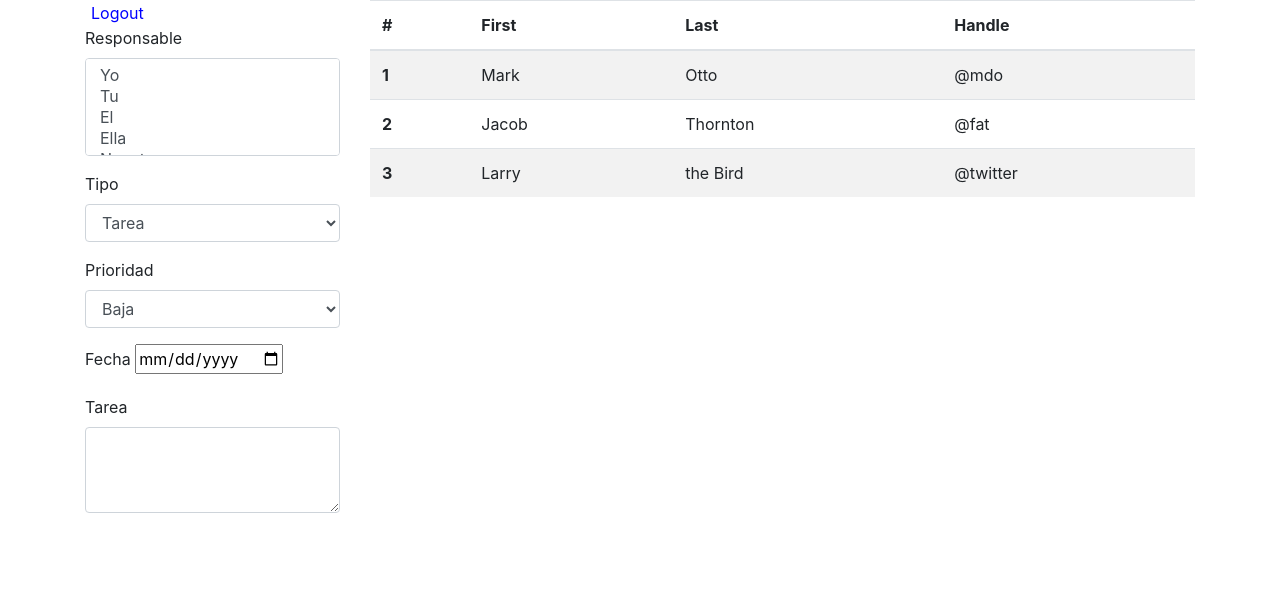
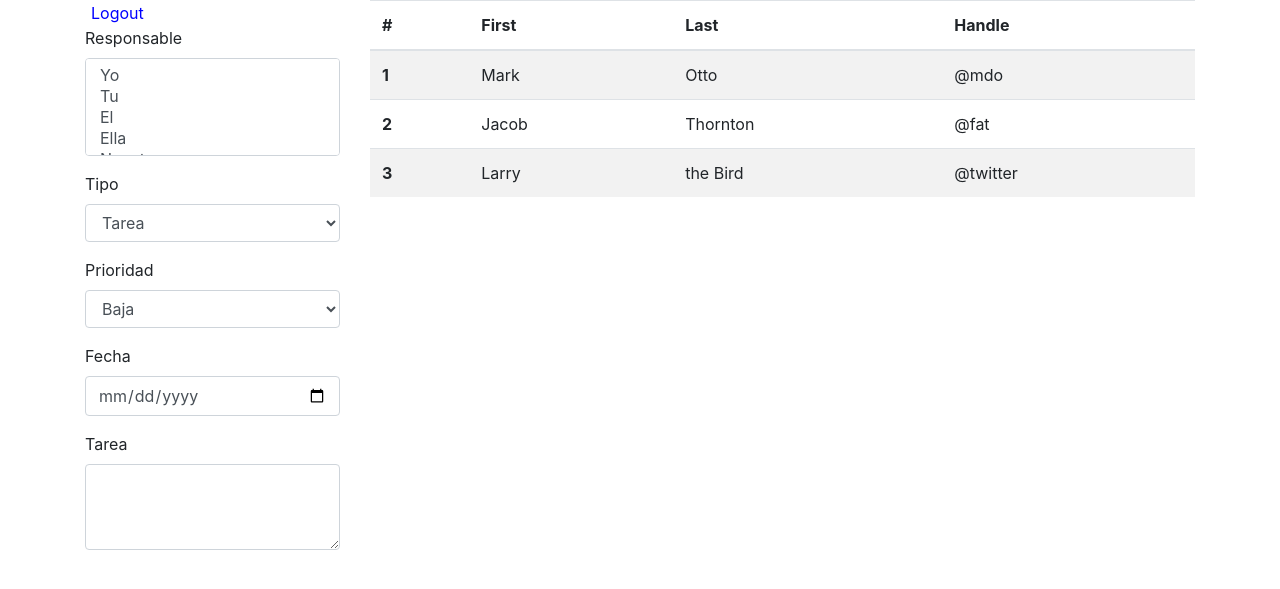
Before and after one commit to adg08101/rifando-en-cuba, a PHP site: page /main.php in a window 1280 px wide. Shown: the top 589 px of the page. Run offline with PHP 8.4, Linux system fonts and the light colour scheme; the visitor is signed in with stand-in values (Sample User, id 1).

Commit message:
Initial commit
Starting PHP

```diff
--- a/main.php
+++ b/main.php
@@ -61,7 +61,7 @@ if (!isset($_SESSION['session'])) {
                 </div>
                 <div class="form-group">
                     <label for="exampleFormControlSelect1">Fecha</label>
-                    <input type="date" name="fecha">
+                    <input class="form-control" type="date" name="fecha">
                 </div>
                 <div class="form-group">
                     <label for="exampleFormControlTextarea1">Tarea</label>
```
